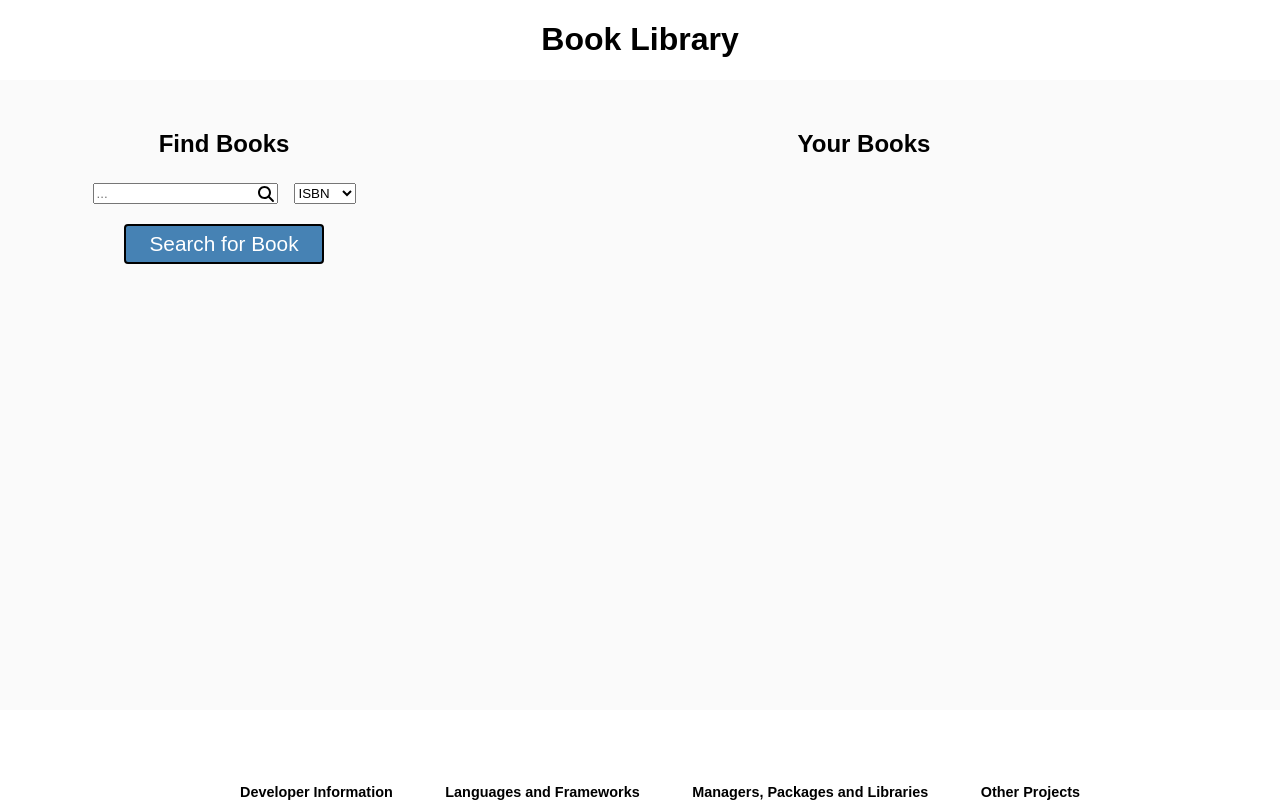
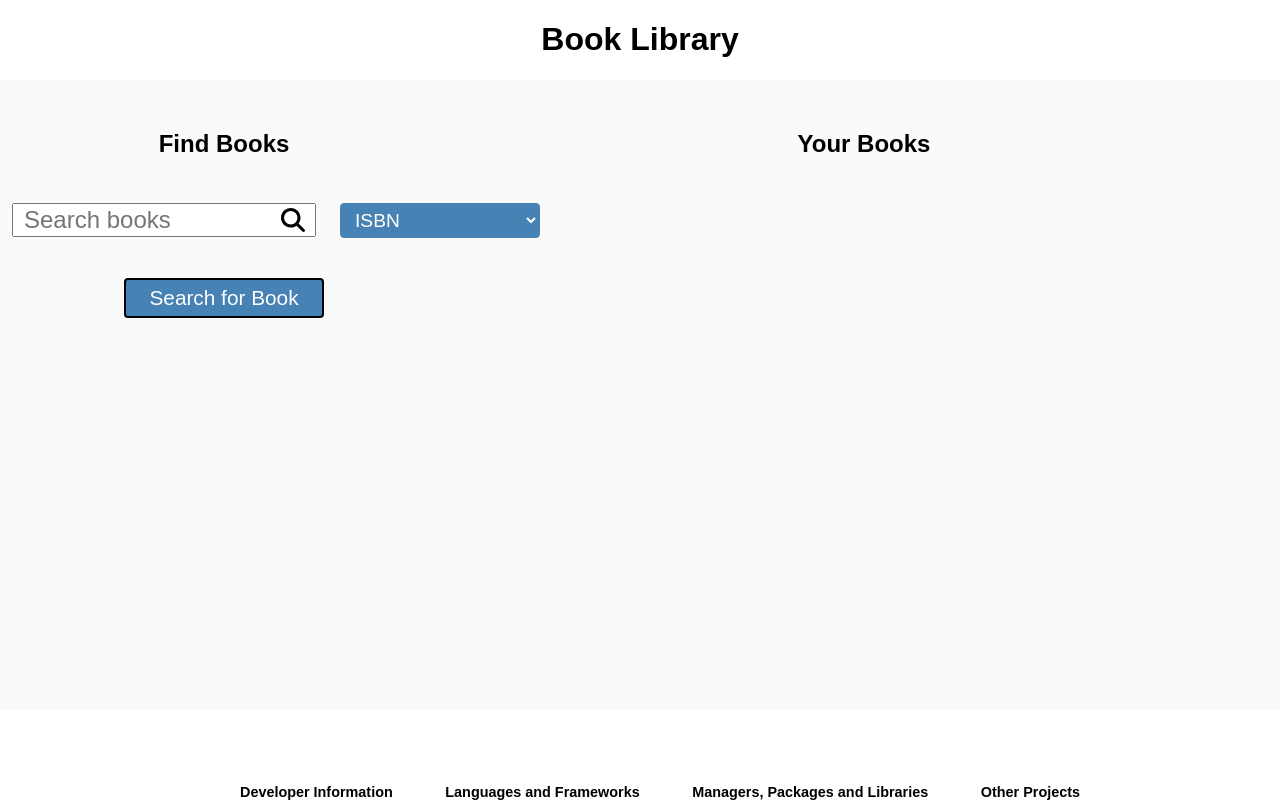
Before and after one commit to lyndonpanton/book-library, a React (Create React App) app in the folder client/: page / in a window 1280 px wide. Shown: the top 802 px of the page. Built offline with nearby package versions, Linux system fonts and the light colour scheme.

Commit message:
Styled book search section

```diff
--- a/client/src/main/Form.css
+++ b/client/src/main/Form.css
@@ -22,19 +22,42 @@
     margin: 0 auto;
 }
 
-#book-form > input[type="text"] {
+
+#book-form-search {
     margin: 20px 0;
-    width: 400px;
-    height: 40px;
+    width: 250px;
+    height: 30px;
+    padding: 0 40px 0 10px;
+
+    font-family: "Century Gothic", CenturyGothic, AppleGothic, sans-serif;
+    font-size: 1.5em;
+}
+
+#book-form-search-icon {
+    position: relative;
+    top: 25px;
+    right: 35px;
 
     font-size: 1.5em;
 }
 
-.form-search-icon {
-    position: relative;
-    top: 3px;
-    right: 20px;
-    /* margin-right: 30px; */
+#book-form-restriction {
+    margin: 20px 0;
+    border: 1px solid #4682b4;
+    border-radius: 4px;
+    padding-left: 10px;
+    width: 200px;
+    height: 35px;
+
+    background-color: #4682b4;
+
+    font-size: 1.2em;
+    color: white;
+}
+
+option:hover {
+    color: red;
+    box-shadow: 0 0 10px 100px #1882A8 inset;
 }
 
 #book-form > input[type="submit"] {
--- a/client/src/main/Form.js
+++ b/client/src/main/Form.js
@@ -130,10 +130,10 @@ function Form({ setBooks }) {
             <form id="book-form" onSubmit={ (e) => submitNewBook(e) }>
                 {/* Type and placeholder depends on option choosen */}
                 <fieldset>
-                    <input type="text" placeholder="..." onChange={ (e) => updateCurrentState(e) }/>
-                    <FontAwesomeIcon className="form-search-icon" icon={ faSearch } />
+                    <input id="book-form-search" type="text" placeholder="Search books" onChange={ (e) => updateCurrentState(e) }/>
+                    <FontAwesomeIcon id="book-form-search-icon" icon={ faSearch } />
 
-                    <select onChange={ (e) => updateCurrentRestriction(e) }>
+                    <select id="book-form-restriction" onChange={ (e) => updateCurrentRestriction(e) }>
                         <option value="isbn">ISBN</option>
                         <option value="title">Title</option>
                         <option value="author">Author</option>
```
